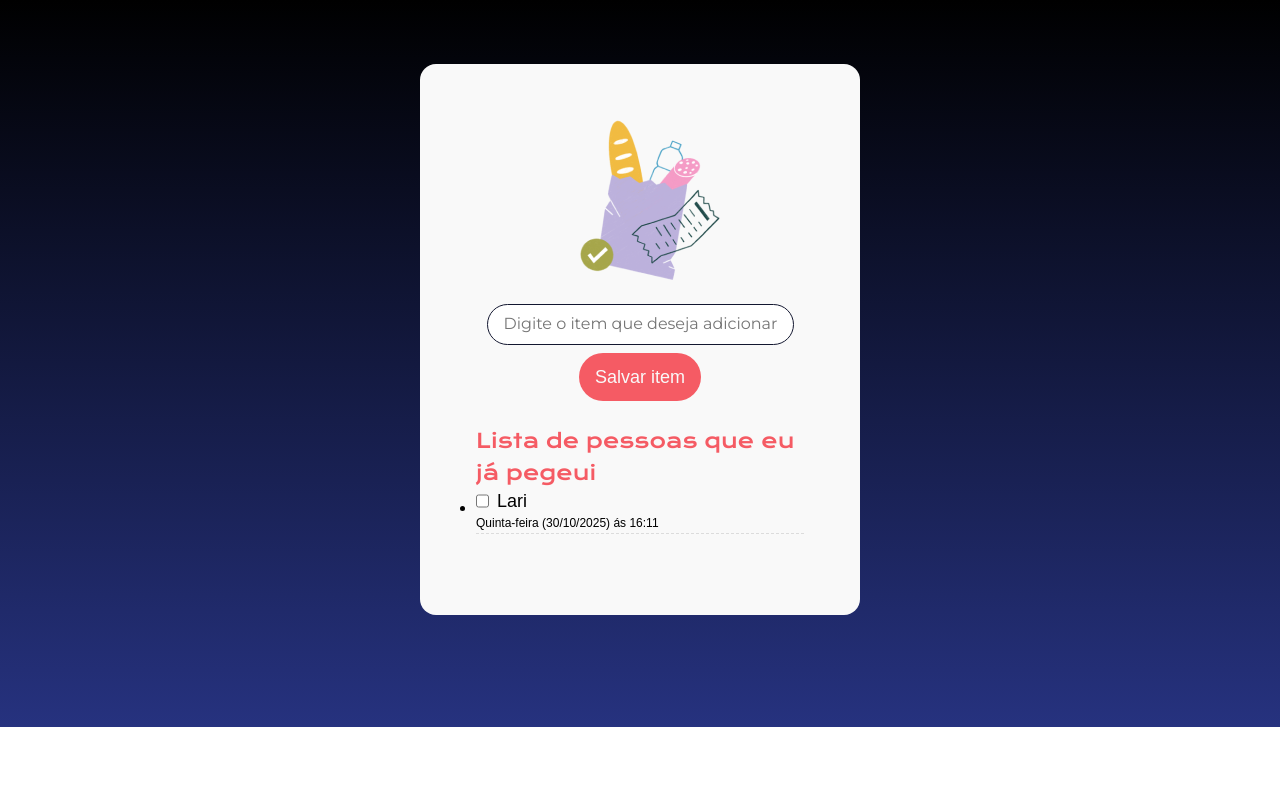
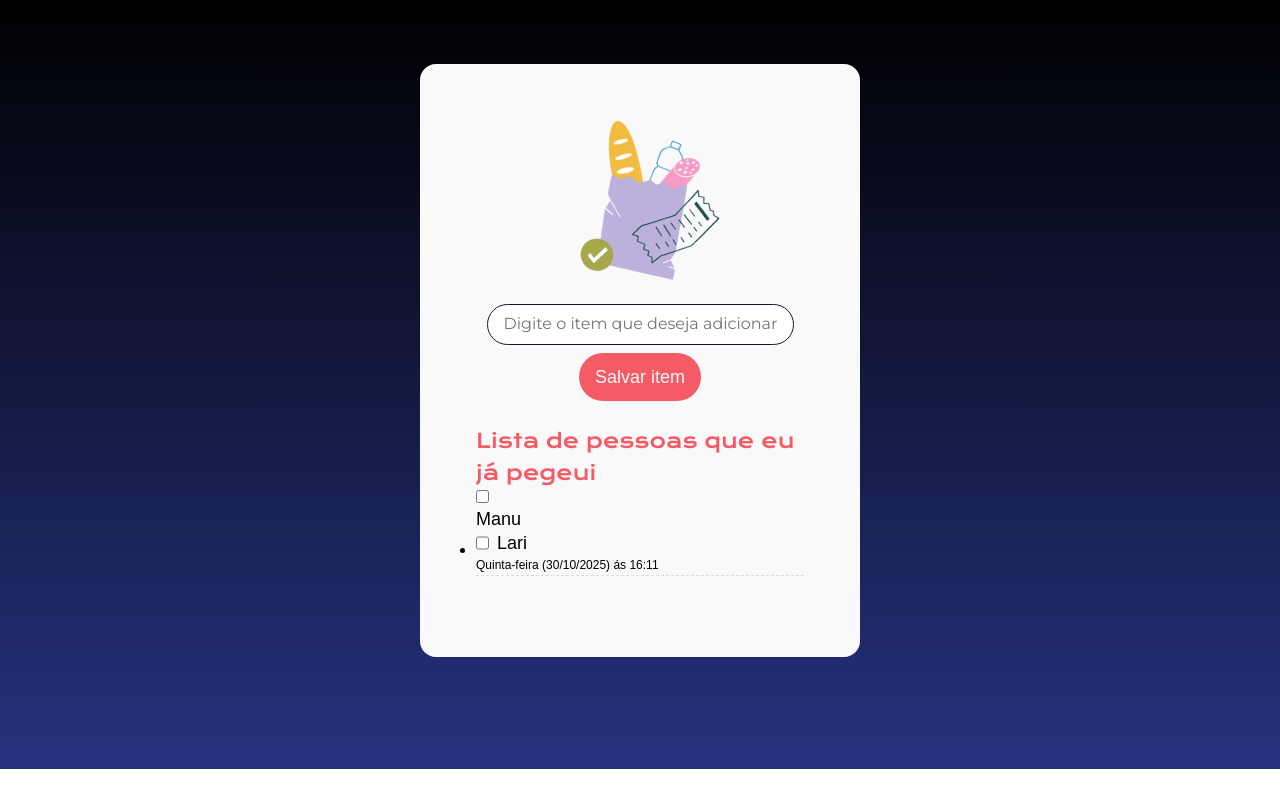
Before and after one commit to Kaue-Lourenco/listaDeCompras, a plain HTML site: page index.html in a window 1280 px wide. Drawn offline with nearby package versions, Linux system fonts and the light colour scheme; a web font is replaced by a local one.

Commit message:
Add checkbox for 'Manu' in the list

```diff
--- a/index.html
+++ b/index.html
@@ -25,6 +25,10 @@
         <h2>Lista de pessoas que eu já pegeui</h2>
         <ul id="lista-de-compras-mercado">
           <span id="mercado_texto_lista_vazia">Lista vazia</span>
+          <div>
+            <input type = 'checkbox'></input>
+            <p>Manu</p>
+          </div>
         </ul>
       </div>
     </main>
```
